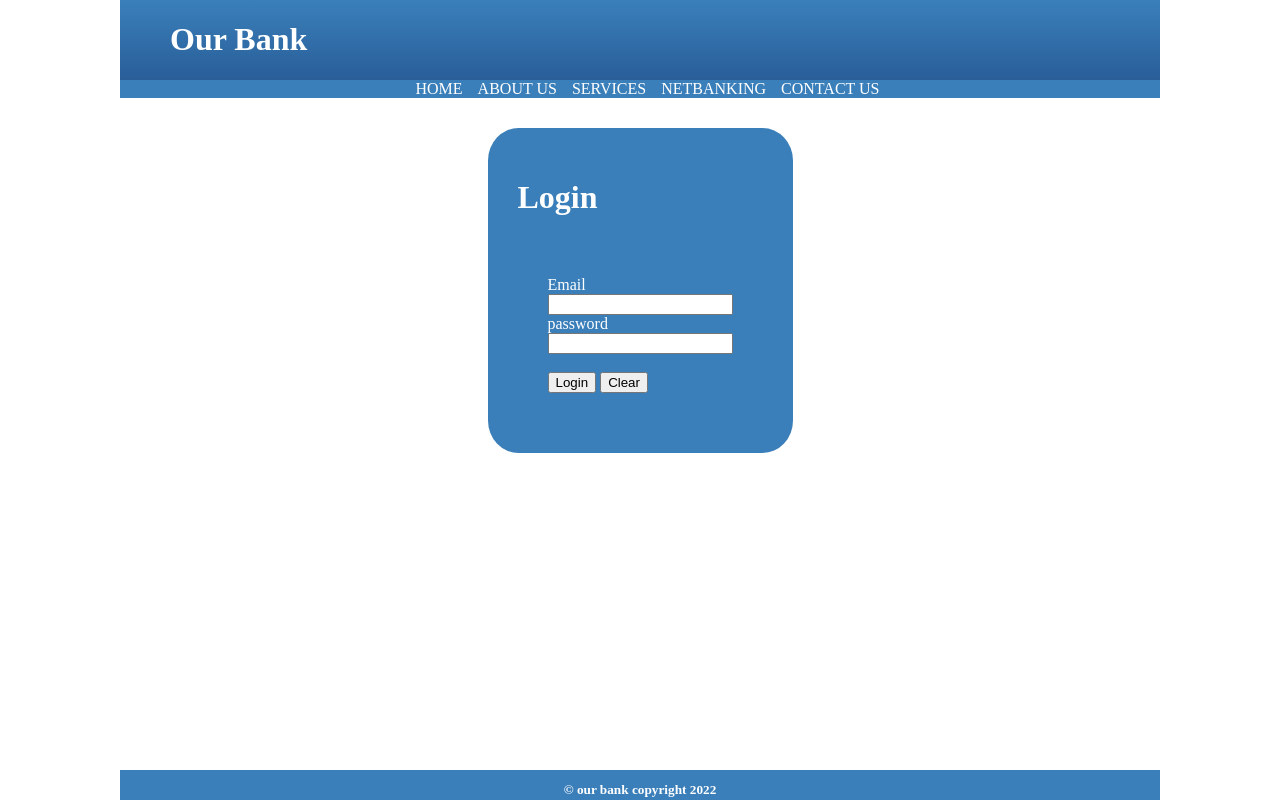
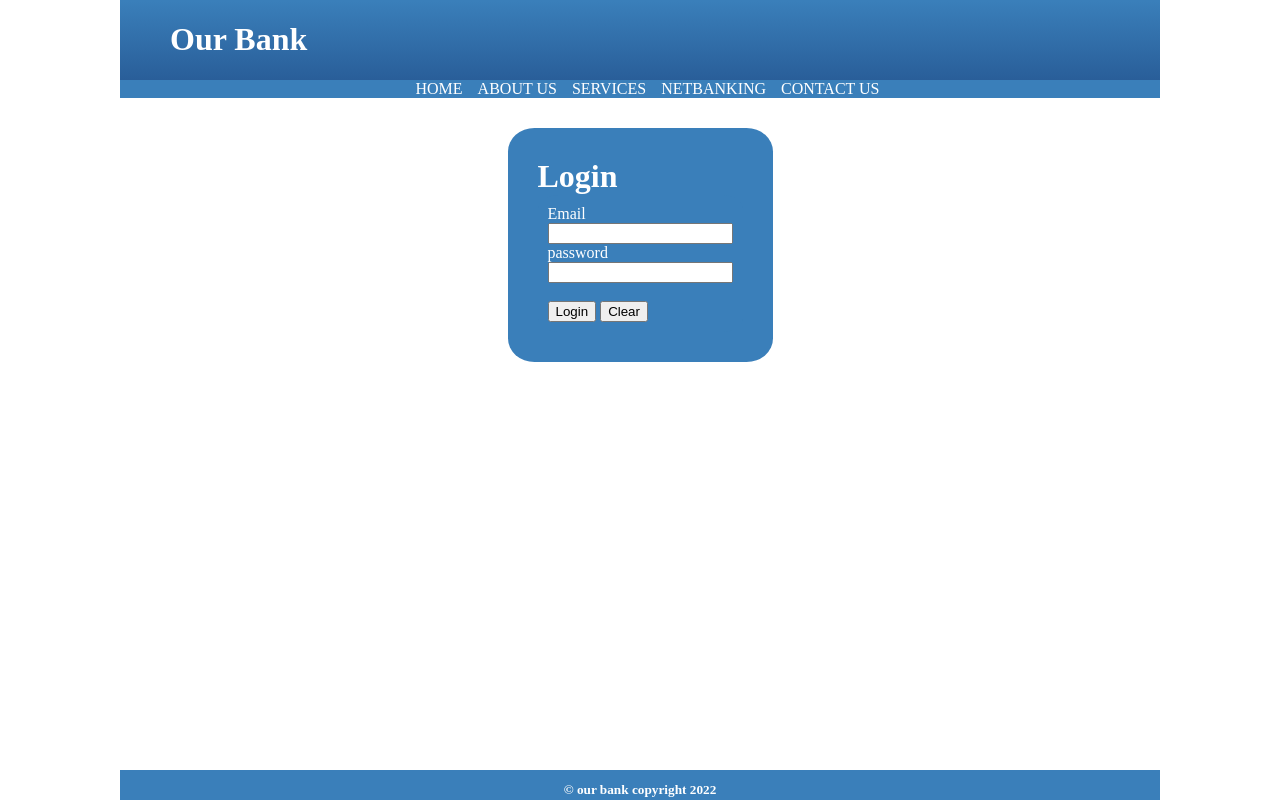
Before and after one commit to Jadli03/web-bank, a plain HTML site: page net.html in a window 1280 px wide. Drawn offline with Linux system fonts and the light colour scheme.

Commit message:
login form

```diff
--- a/style.css
+++ b/style.css
@@ -98,12 +98,21 @@ main .loan-list ul li{
     align-items: center;
 }
 
+.login-form h1{
+    margin: 0;
+    padding: 0;
+ }
+
 .login-form{
     margin-top: 30px;
     padding: 30px;
     background-color: #3a7fba;
     color: white;
     border-radius: 10%;
+}
+.login-form form{
+    margin: 0;
+    padding: 10px;
 }
 
 footer{
```
